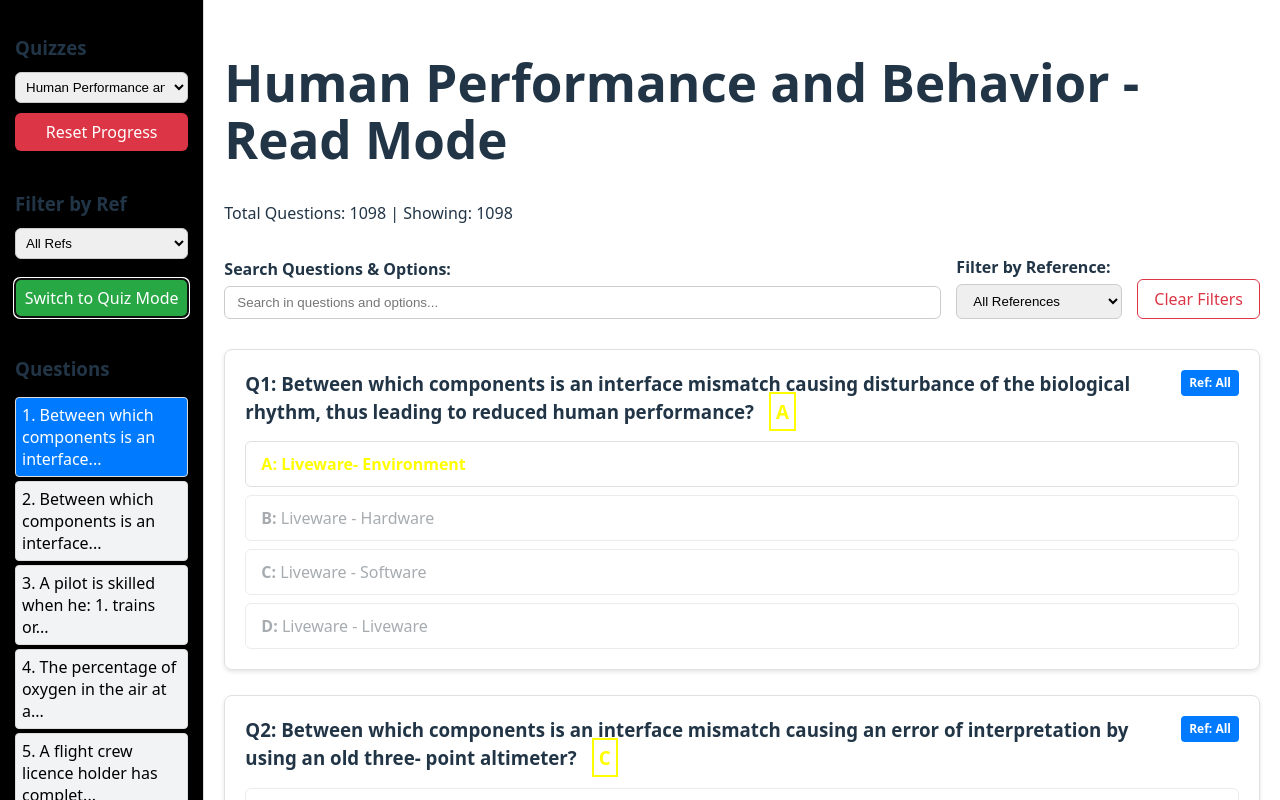
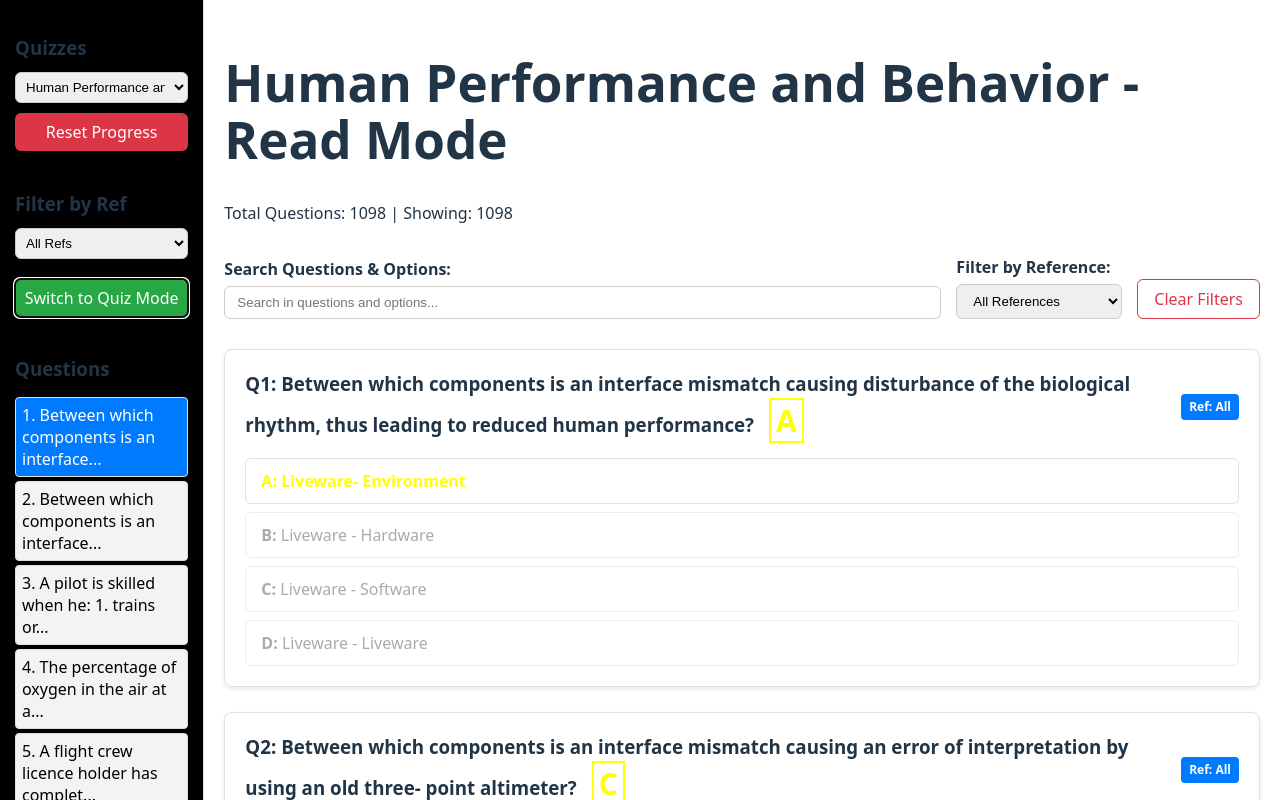
Before and after one commit to huzaifa8/mcqs, a React (Vite) app: page / in a window 1280 px wide. Both pictures are taken after a click on the button "Switch to Read Mode". Shown: the top 800 px of the page. Built offline with nearby package versions, Linux system fonts and the light colour scheme.

Commit message:
style update

```diff
--- a/src/components/QuizReadMode.tsx
+++ b/src/components/QuizReadMode.tsx
@@ -159,7 +159,7 @@ const QuizReadMode: React.FC = () => {
               style={{
                 display: "flex",
                 justifyContent: "space-between",
-                alignItems: "flex-start",
+                alignItems: "center",
                 marginBottom: "15px",
                 flexWrap: "wrap",
                 gap: "10px",
@@ -171,7 +171,8 @@ const QuizReadMode: React.FC = () => {
                   style={{
                     border: "2px solid yellow",
                     marginLeft: 10,
-                    padding: 5,
+                    padding: "0px 5px",
+                    fontSize: 30,
                     color: "yellow",
                   }}
                 >
```
